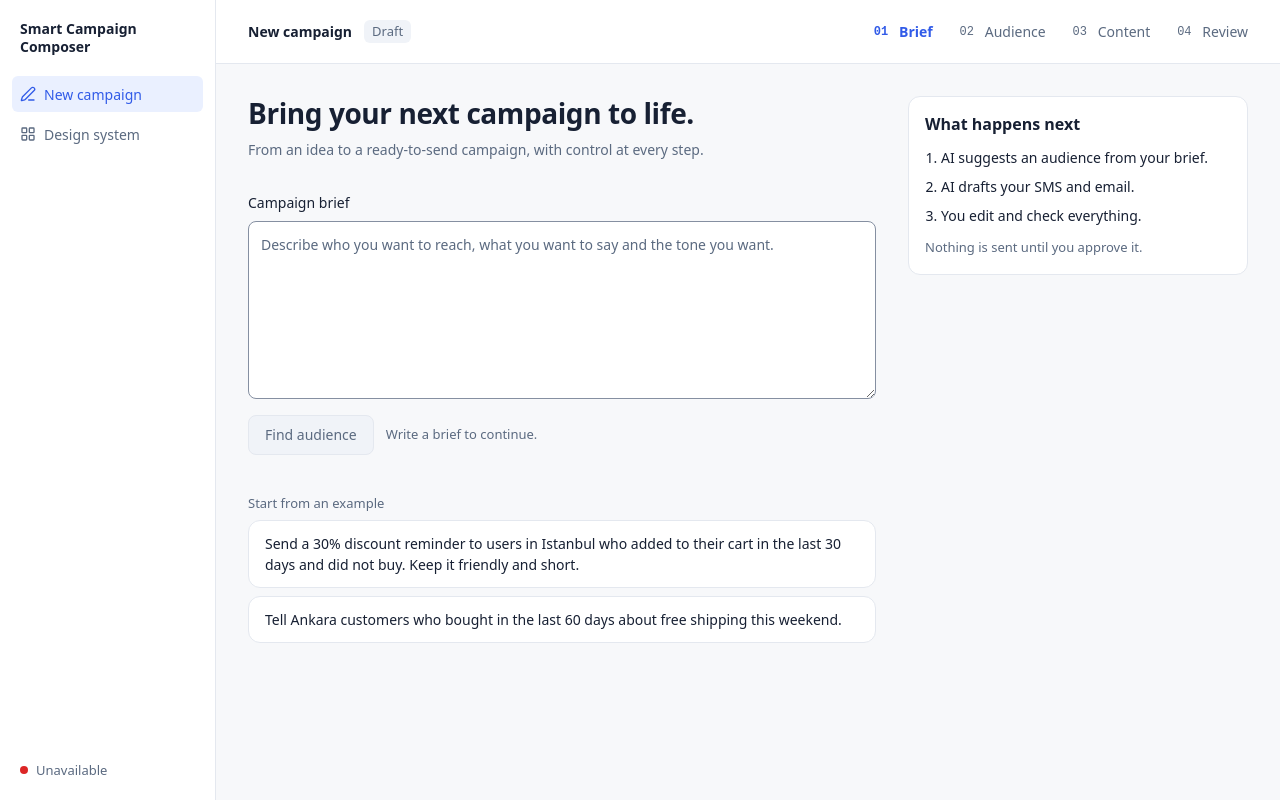
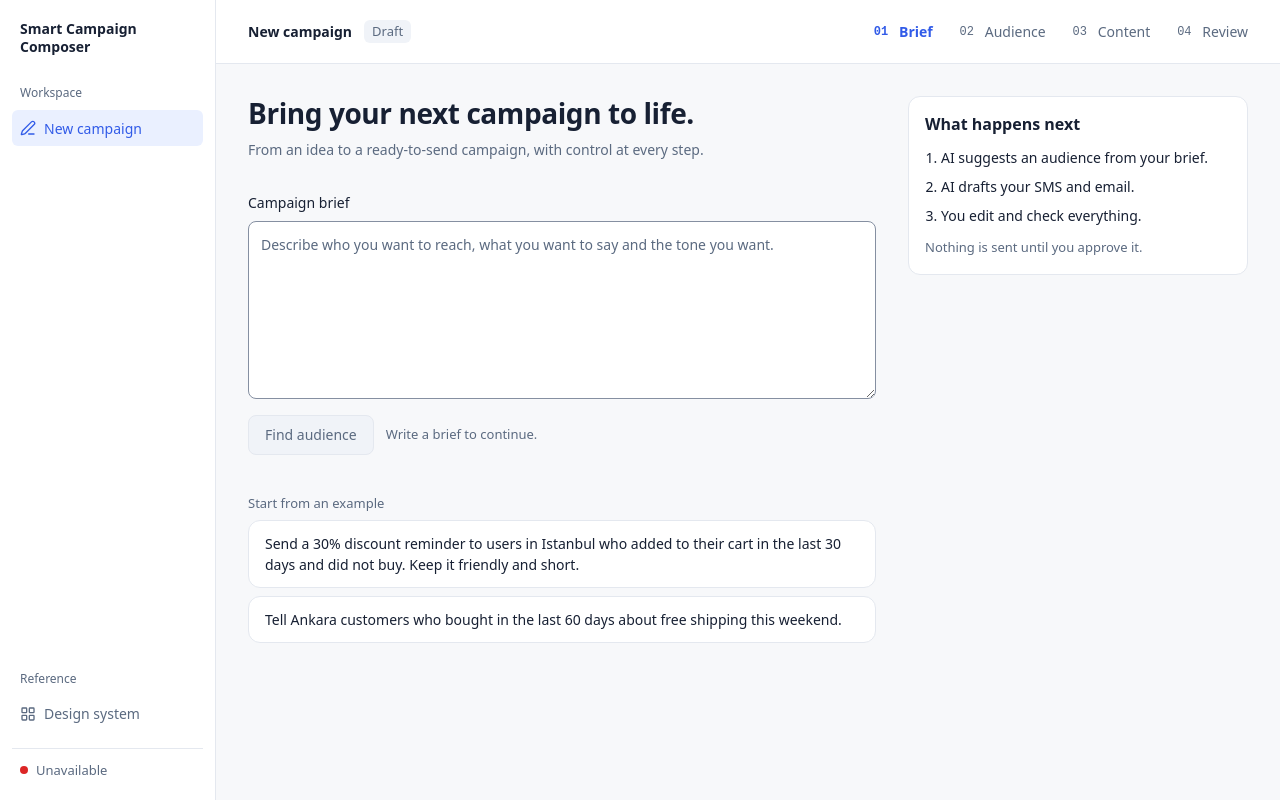
Before and after one commit to negativexq/smart-campaign-composer, a Vue app in the folder frontend/: page / in a window 1280 px wide. Built offline with nearby package versions, Linux system fonts and the light colour scheme; no server answers.

Commit message:
feat: group sidebar navigation into workspace and reference

```diff
--- a/frontend/src/components/AppShell.vue
+++ b/frontend/src/components/AppShell.vue
@@ -10,9 +10,9 @@ defineProps<{
   systemStatus: SystemStatus | "checking";
 }>();
 
-const links = [
-  { href: "/", label: "New campaign", icon: PenLine },
-  { href: "/design", label: "Design system", icon: LayoutGrid },
+const groups = [
+  { title: "Workspace", links: [{ href: "/", label: "New campaign", icon: PenLine }] },
+  { title: "Reference", links: [{ href: "/design", label: "Design system", icon: LayoutGrid }] },
 ];
 
 const statusLabels = { checking: "Checking", operational: "Operational", unavailable: "Unavailable" };
@@ -23,8 +23,17 @@ const statusLabels = { checking: "Checking", operational: "Operational", unavail
     <aside class="sidebar">
       <a class="brand" href="/">Smart Campaign Composer</a>
       <nav class="nav" aria-label="Main">
+        <div
+          v-for="group in groups"
+          :key="group.title"
+          class="nav-group"
+          role="group"
+          :aria-labelledby="`nav-${group.title}`"
+          data-testid="nav-group"
+        >
+          <div :id="`nav-${group.title}`" class="nav-title" data-testid="nav-group-title">{{ group.title }}</div>
           <a
-          v-for="link in links"
+            v-for="link in group.links"
             :key="link.href"
             class="nav-item"
             :class="{ 'nav-item--active': link.href === activePath }"
@@ -34,6 +43,7 @@ const statusLabels = { checking: "Checking", operational: "Operational", unavail
             <component :is="link.icon" :size="16" aria-hidden="true" />
             {{ link.label }}
           </a>
+        </div>
       </nav>
       <div class="system small">
         <span class="dot" :class="`dot--${systemStatus}`" aria-hidden="true"></span>
@@ -88,8 +98,24 @@ const statusLabels = { checking: "Checking", operational: "Operational", unavail
 }
 
 .nav {
+  display: flex;
+  flex: 1;
+  flex-direction: column;
+  justify-content: space-between;
+  min-height: 0;
+  margin-top: var(--space-2);
+}
+
+.nav-group {
   display: grid;
   gap: var(--space-1);
+}
+
+.nav-title {
+  padding: 0 var(--space-2) var(--space-1);
+  color: var(--color-text-muted);
+  font-size: 12px;
+  font-weight: 500;
 }
 
 .nav-item {
@@ -118,9 +144,9 @@ const statusLabels = { checking: "Checking", operational: "Operational", unavail
   display: flex;
   align-items: center;
   gap: var(--space-2);
-  margin-top: auto;
-  padding: var(--space-1) var(--space-2);
+  padding: var(--space-3) var(--space-2) var(--space-1);
   color: var(--color-text-muted);
+  border-top: 1px solid var(--color-border);
 }
 
 .dot {
@@ -214,6 +240,7 @@ const statusLabels = { checking: "Checking", operational: "Operational", unavail
   .system {
     margin: 0 0 0 auto;
     padding: 0;
+    border-top: 0;
   }
 
   .topbar {
```
Also changed, not shown: 1 other file (tests, documents, lock files or other folders). Lines whose indentation alone changed are shown as unchanged.
